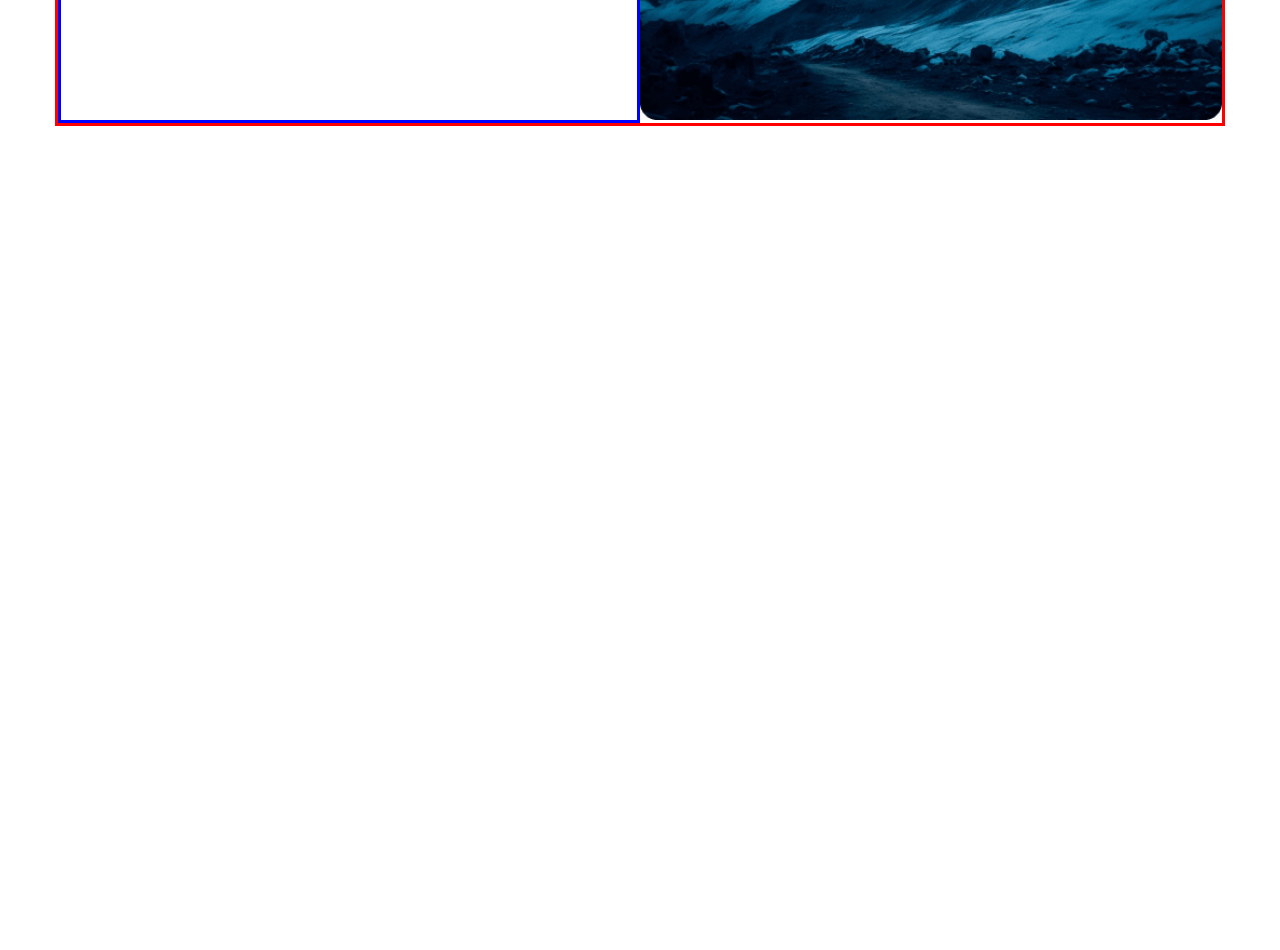
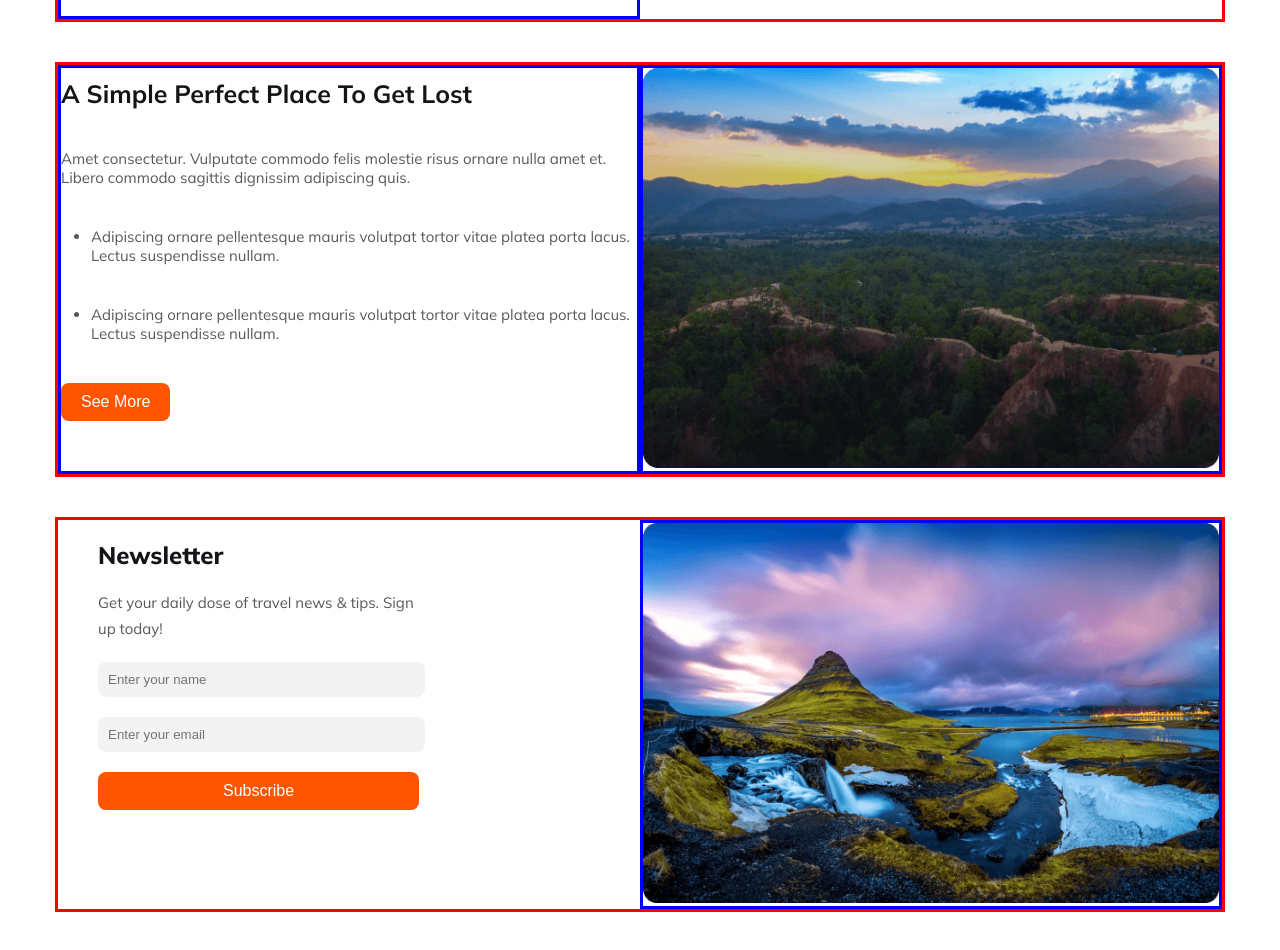
Before and after one commit to timelycoder/wonderful-traveling, a plain HTML site: page index.html in a window 1280 px wide. Shown: the part 576-1526 px from the top of the page. Before the commit the page ends 800 px from the top, so only its background shows below. Drawn offline with Linux system fonts and the light colour scheme.

Commit message:
added ture and perfect section

```diff
--- a/index.html
+++ b/index.html
@@ -43,7 +43,43 @@
       <img src="./Images/Rectangle 4.png" alt="">
     </div>
     </section>
-    <!-- popular tour section  -->
+    <!-- popular tour section end -->
+
+    <!-- perfect place section start -->
+
+    <section class="perfect-place">
+      <div class="perfect-place-text">
+        <h2 class="perfect-h2">A Simple Perfect Place To Get Lost</h2>
+
+        <h6 class="perfect-h6">Amet consectetur. Vulputate commodo felis molestie risus  ornare nulla amet et. Libero commodo sagittis dignissim adipiscing quis. </h6>
+        <ul>
+          <li>Adipiscing ornare pellentesque mauris volutpat tortor vitae platea porta lacus. Lectus suspendisse nullam.</li>
+          <li>Adipiscing ornare pellentesque mauris volutpat tortor vitae platea porta lacus. Lectus suspendisse nullam.</li>
+
+        </ul>
+        <button class="see-more">See More</button>
+      </div>
+      <div class="perfect-palce-video">
+        <img src="./Images/Group 40089.png" alt="">
+      </div>
+    </section>
+    <!-- perfect place section  -->
+    <section class="newsletter">
+      <div class="newsletter-text">
+        <h3>Newsletter</h3>
+        <p>
+          Get your daily dose of travel news & tips. Sign<br/> up today!
+        </p>
+        <input type="text" placeholder="Enter your name"><br/>
+        <input type="text" placeholder="Enter your email"><br/>
+        <button class="btn-subscribe">Subscribe</button>
+
+      </div>
+      <div class="newsletter-image">
+        <img src="./Images/Rectangle 8 (1).png" alt="">
+
+      </div>
+    </section>
   </main>
   <footer></footer>
 </body>
--- a/styles/responsive.css
+++ b/styles/responsive.css
@@ -1,12 +1,11 @@
+/* header responsive */
 @media screen and (max-width:600px) {
   .container {
     flex-direction: column;
+    padding-left: 150px;
   }
 
-  .nav-logo .explore {
-    position: relative;
-    left: 40px;
-  }
+
 
 
 
@@ -14,3 +13,31 @@
     flex-direction: column;
   }
 }
+
+/* Popular-tour responsive */
+@media screen and (max-width:600px) {
+  .popular-tour {
+    flex-direction: column;
+    padding-left: 150px;
+  }
+
+  .popular-tour * {
+    margin-bottom: 2rem
+  }
+}
+
+/* Popular-tour responsive */
+
+/* perfect-place responsive */
+@media screen and (max-width:600px) {
+  .perfect-place {
+    flex-direction: column;
+    padding-left: 150px;
+  }
+
+  .perfect-place-text {
+    margin-bottom: 2rem
+  }
+}
+
+/* perfect-place responsive */
--- a/styles/style.css
+++ b/styles/style.css
@@ -18,6 +18,7 @@ body {
 
 header {
   max-width: 144rem;
+  margin-bottom: 4rem;
 }
 
 .container {
@@ -29,6 +30,7 @@ header {
 
   border: 3px solid red;
   margin: 0 auto;
+
 }
 
 .nav-logo {
@@ -84,6 +86,7 @@ main {
 
   border: 3px solid red;
   margin: 0 auto;
+  margin-bottom: 4rem;
 }
 
 .tour-text-container {
@@ -113,7 +116,8 @@ li {
   padding-left: 3rem;
 }
 
-.btn-primery {
+.btn-primery,
+.see-more {
   border-radius: 8px;
   background: #FF5400;
 
@@ -124,23 +128,140 @@ li {
 }
 
 .tour-image-container {
+
   width: 50%;
+  object-fit: cover;
 
 }
 
 .tour-image-container img {
   width: 100%;
+  height: 430px;
+
+
+}
+
+/* popular tour section  */
+
+/* perfect-place start */
+.perfect-place {
+  max-width: 117rem;
+  justify-content: center;
+  display: flex;
+  min-height: 10rem;
+
+  border: 3px solid red;
+  margin: 0 auto;
+  margin-bottom: 4rem;
+}
+
+.perfect-place .perfect-place-text {
+  width: 50%;
+  border: 3px solid blue;
+  padding-top: 10px;
+}
+
+.perfect-place .perfect-place-text * {
+  margin-bottom: 4rem;
+}
+
+.perfect-place .perfect-place-text .perfect-h2 {
+  font-size: 2.5rem;
+  font-weight: bolder;
+  color: #131318;
+
+}
+
+.perfect-place .perfect-place-text .perfect-h6 {
+  color: rgba(19, 19, 24, 0.70);
+  font-size: 1.5rem;
+  font-weight: 400;
+
+}
+
+.perfect-place .perfect-place-text>ul {
+  padding-left: 3rem;
+}
+
+.perfect-palce-video {
+  width: 50%;
+  border: 3px solid blue;
+}
+
+.perfect-palce-video img {
+  width: 100%;
+  height: 400px;
+
 }
 
 
 
+/* perfect-place end*/
 
+.newsletter {
+  max-width: 117rem;
+  justify-content: center;
+  display: flex;
+  min-height: 10rem;
 
+  border: 3px solid red;
+  margin: 0 auto;
+  margin-bottom: 4rem;
 
-/* popular tour section  */
+}
 
+.newsletter-text {
+  width: 50%;
+  padding-left: 4rem;
+  padding-top: 20px;
+}
 
+.newsletter-text * {
+  margin-bottom: 2rem;
+}
 
+.newsletter-text h3 {
+  color: #131318;
+  font-size: 24px;
+  font-weight: 800;
+
+}
+
+.newsletter-text p {
+  color: rgba(19, 19, 24, 0.70);
+  font-size: 1.5rem;
+  font-weight: 400;
+  line-height: 26px;
+}
+
+.newsletter-text input {
+  padding: 10px 140px 10px 10px;
+  border-radius: 8px;
+  background: rgba(19, 19, 24, 0.05);
+  border: none;
+}
+
+.btn-subscribe {
+  border-radius: 8px;
+  background: #FF5400;
+
+  font-size: 1.6rem;
+  padding: 10px 125px;
+  border: none;
+  color: #fff;
+
+}
+
+.newsletter-image {
+  width: 50%;
+  border: 3px solid blue;
+}
+
+.newsletter-image img {
+  width: 100%;
+  height: 380px;
+
+}
 
 /* footer */
 footer {
```
